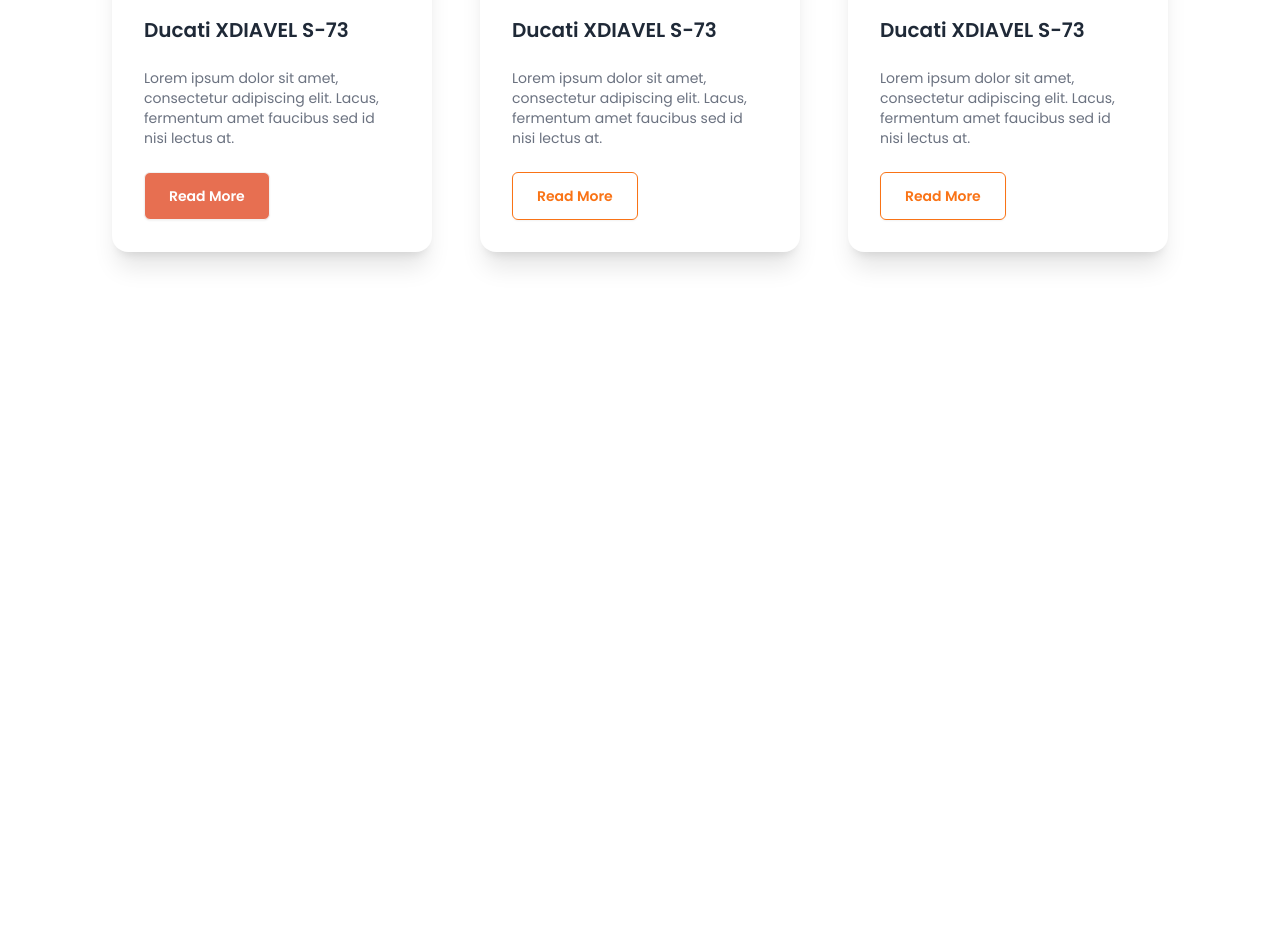
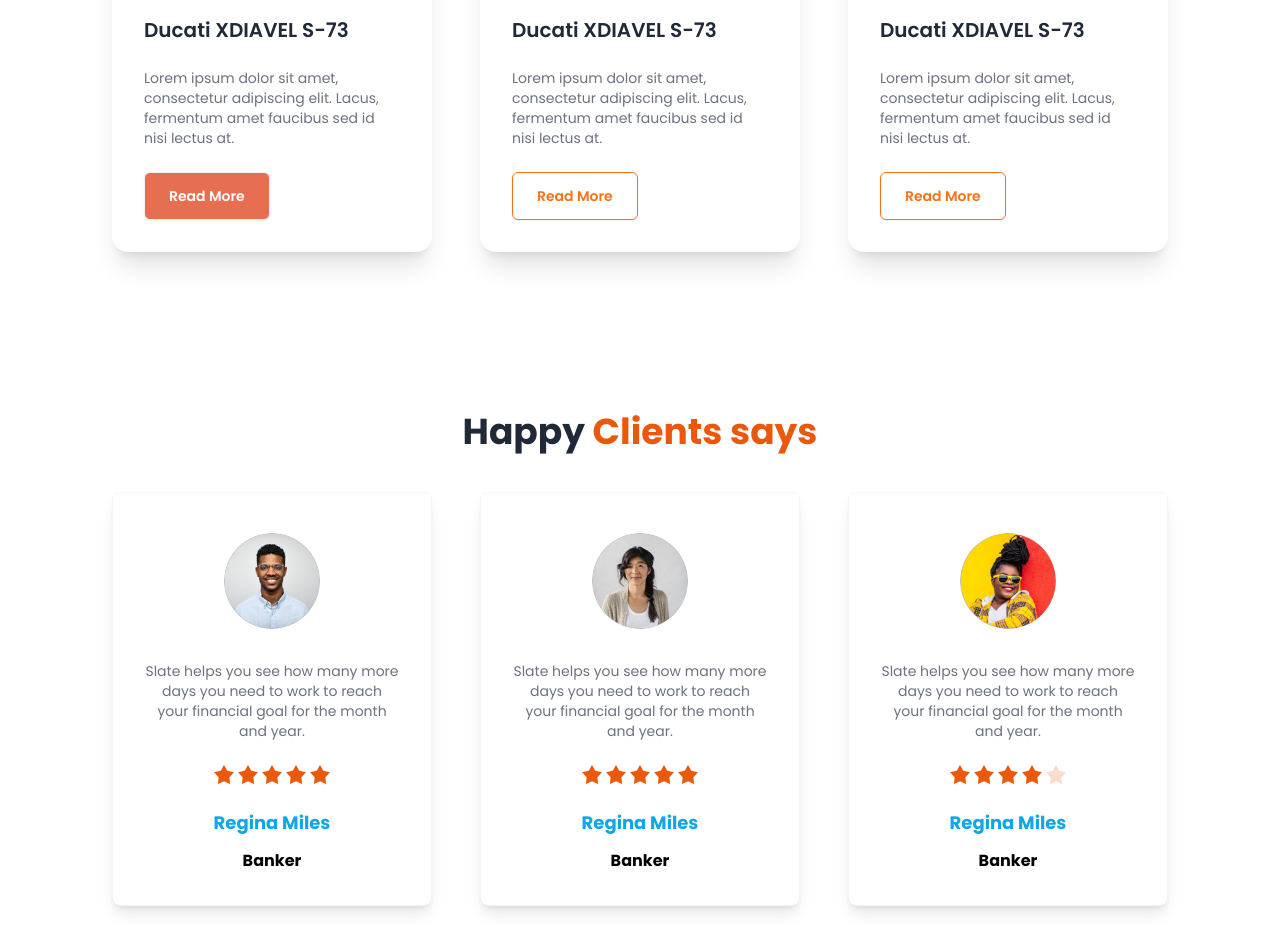
Before and after one commit to tanvir687/biker-zone, a plain HTML site: page index.html in a window 1280 px wide. Shown: the part 1486-2438 px from the top of the page. Before the commit the page ends 1786 px from the top, so only its background shows below. Drawn offline with nearby package versions, Linux system fonts and the light colour scheme.

Commit message:
added a reatings section useing tailwind and daisyui

```diff
--- a/index.html
+++ b/index.html
@@ -261,6 +261,7 @@
           />
         </div>
       </section>
+
       <!-- latest News section  -->
       <section class="my-24 mb-12">
         <h2 class="font-bold text-4xl text-center mb-12">Latest News</h2>
@@ -319,6 +320,112 @@
           </div>
         </div>
       </section>
+
+      <!-- ratings section  -->
+      <section class="my-24 mb-12">
+        <h2 class="font-bold text-4xl text-center pt-16 pb-10">Happy <span class="text-orange-600">Clients says</span></h2>
+        <!-- cards  -->
+        <div class="grid grid-cols-1 md:grid-cols-2 lg:grid-cols-3 gap-12">
+          <!-- card 1 -->
+          <div class="card bg-base-100 shadow-lg border border-gray-100 rounded-lg">
+            <figure>
+              <div class="avatar">
+                <div class="w-24 rounded-full mt-10">
+                  <img src="./images/others/user-1.png" />
+                </div>
+              </div>
+            </figure>
+            <!-- text content  -->
+            <div class="card-body space-y-4">
+              <p class="font-normal text-gray-500 text-sm text-center">
+                Slate helps you see how
+                many more days you need
+                to work to reach your financial
+                goal for the month and year.
+              </p>
+              <!-- ratings  -->
+              <div class="rating mx-auto space-x-1 text-xs">
+                <input type="radio" name="rating-2" class="mask mask-star-2 bg-orange-600 h-5 w-5" checked="checked" />
+                <input type="radio" name="rating-2" class="mask mask-star-2 bg-orange-600 h-5 w-5" checked="checked" />
+                <input type="radio" name="rating-2" class="mask mask-star-2 bg-orange-600 h-5 w-5" checked="checked"/>
+                <input type="radio" name="rating-2" class="mask mask-star-2 bg-orange-600 h-5 w-5" checked="checked"/>
+                <input type="radio" name="rating-2" class="mask mask-star-2 bg-orange-600 h-5 w-5"/>
+              </div>
+              <!-- text content  -->
+              <div class="space-y-3">
+                <h1 class="text-sky-500 font-bold text-lg text-center">Regina Miles</h1>
+                <h2 class="text-black font-bold text-base text-center">Banker</h2>
+              </div>
+            </div>
+          </div>
+          <!-- card 2 -->
+          <div class="card bg-base-100 shadow-lg border border-gray-100 rounded-lg">
+            <figure>
+              <div class="avatar">
+                <div class="w-24 rounded-full mt-10">
+                  <img src="./images/others/user-2.png" />
+                </div>
+              </div>
+            </figure>
+            <!-- text content  -->
+            <div class="card-body space-y-4">
+              <p class="font-normal text-gray-500 text-sm text-center">
+                Slate helps you see how
+                many more days you need
+                to work to reach your financial
+                goal for the month and year.
+              </p>
+              <!-- ratings  -->
+              <div class="rating mx-auto space-x-1 text-xs">
+                <input type="radio" name="rating-2" class="mask mask-star-2 bg-orange-600 h-5 w-5" checked="checked" />
+                <input type="radio" name="rating-2" class="mask mask-star-2 bg-orange-600 h-5 w-5" checked="checked" />
+                <input type="radio" name="rating-2" class="mask mask-star-2 bg-orange-600 h-5 w-5" checked="checked"/>
+                <input type="radio" name="rating-2" class="mask mask-star-2 bg-orange-600 h-5 w-5" checked="checked"/>
+                <input type="radio" name="rating-2" class="mask mask-star-2 bg-orange-600 h-5 w-5"/>
+              </div>
+              <!-- text content  -->
+              <div class="space-y-3">
+                <h1 class="text-sky-500 font-bold text-lg text-center">Regina Miles</h1>
+                <h2 class="text-black font-bold text-base text-center">Banker</h2>
+              </div>
+            </div>
+          </div>
+          <!-- card 3 -->
+          <div class="card bg-base-100 shadow-lg border border-gray-100 rounded-lg">
+            <figure>
+              <div class="avatar">
+                <div class="w-24 rounded-full mt-10">
+                  <img src="./images/others/user-3.png" />
+                </div>
+              </div>
+            </figure>
+            <!-- text content  -->
+            <div class="card-body space-y-4">
+              <p class="font-normal text-gray-500 text-sm text-center">
+                Slate helps you see how
+                many more days you need
+                to work to reach your financial
+                goal for the month and year.
+              </p>
+              <!-- ratings  -->
+              <div class="rating mx-auto space-x-1 text-xs">
+                <input type="radio" name="rating-2" class="mask mask-star-2 bg-orange-600 h-5 w-5" checked="checked" />
+                <input type="radio" name="rating-2" class="mask mask-star-2 bg-orange-600 h-5 w-5" checked="checked" />
+                <input type="radio" name="rating-2" class="mask mask-star-2 bg-orange-600 h-5 w-5" checked="checked"/>
+                <input type="radio" name="rating-2" class="mask mask-star-2 bg-orange-600 h-5 w-5" checked="checked"/>
+                <input type="radio" name="rating-2" class="mask mask-star-2 bg-orange-600 h-5 w-5"/>
+              </div>
+              <!-- text content  -->
+              <div class="space-y-3">
+                <h1 class="text-sky-500 font-bold text-lg text-center">Regina Miles</h1>
+                <h2 class="text-black font-bold text-base text-center">Banker</h2>
+              </div>
+            </div>
+          </div>
+
+
+        </div>
+      </section>
     </main>
     <!-- footer section  -->
     <footer></footer>
```
